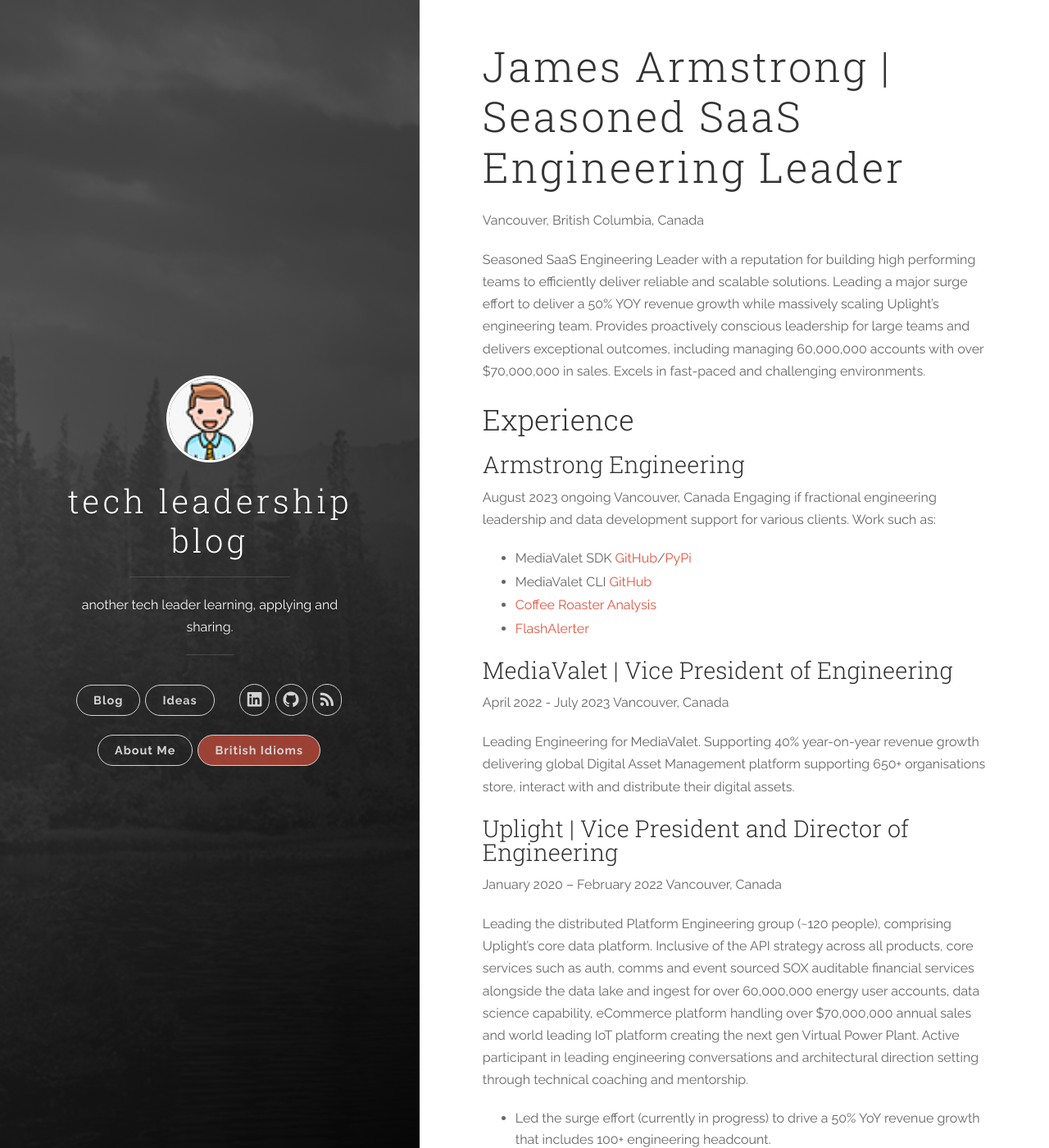
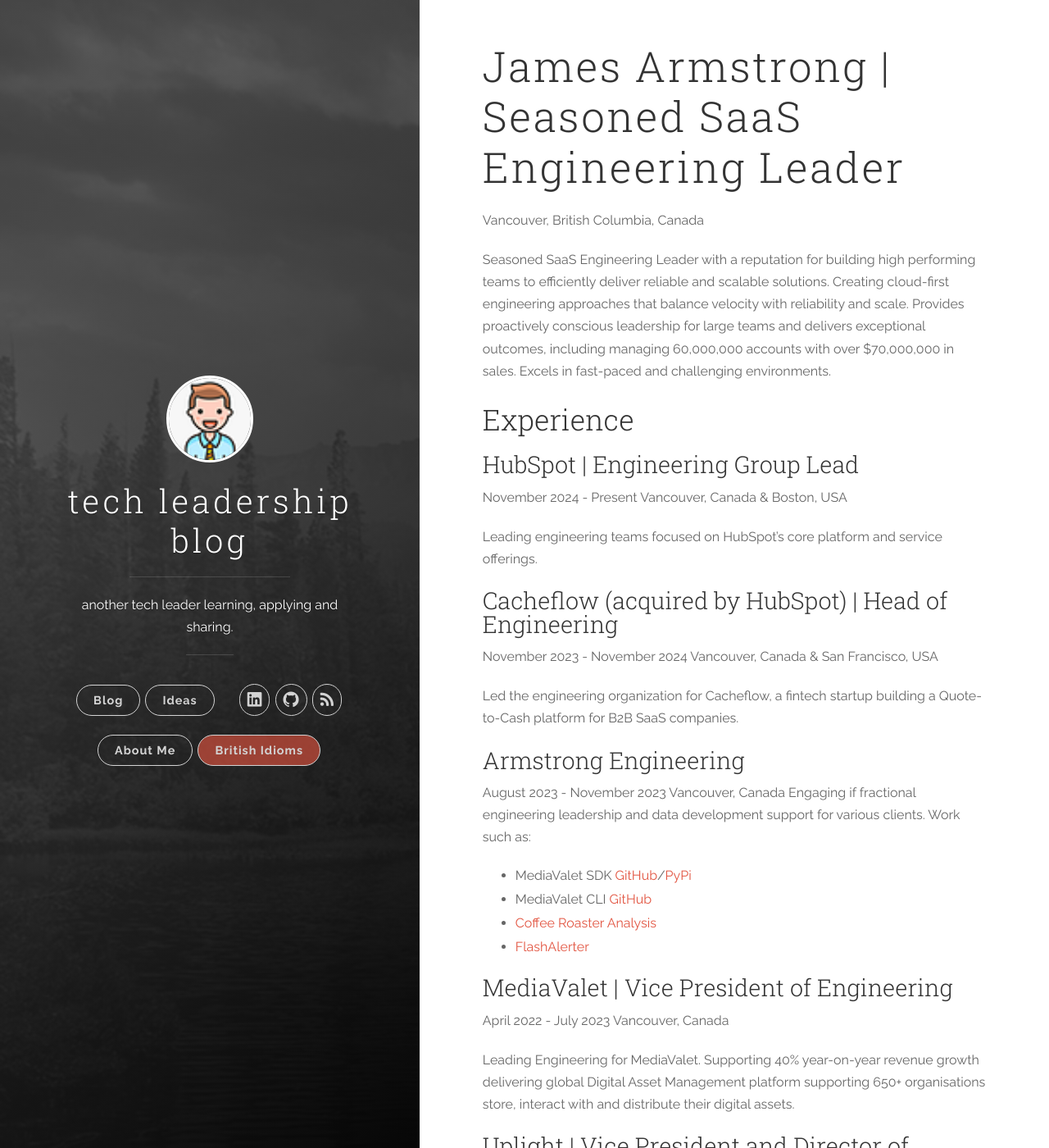
Before and after one commit to nomadicj/nomadicj.github.io, a Jekyll site: the page built from resume.md, in a window 1280 px wide and 1400 px high. Shown: the whole window at 82% size. Built offline with Jekyll 4.4.1, drawn with Linux system fonts in a browser that asks for light colours.

Commit message:
Update resume with HubSpot and Cacheflow roles

```diff
--- a/resume.md
+++ b/resume.md
@@ -1,18 +1,31 @@
 ---
 layout: "page"
 title:  "James Armstrong | Seasoned SaaS Engineering Leader"
-date:   2022-11-01 12:00:00
+date:   2025-05-16 12:00:00
 categories: []
 tags: []
 ---
 
 Vancouver, British Columbia, Canada
 
-Seasoned SaaS Engineering Leader with a reputation for building high performing teams to efficiently deliver reliable and scalable solutions. Leading a major surge effort to deliver a 50% YOY revenue growth while massively scaling Uplight's engineering team. Provides proactively conscious leadership for large teams and delivers exceptional outcomes, including managing 60,000,000 accounts with over $70,000,000 in sales. Excels in fast-paced and challenging environments.
+Seasoned SaaS Engineering Leader with a reputation for building high performing teams to efficiently deliver reliable and scalable solutions. Creating cloud-first engineering approaches that balance velocity with reliability and scale. Provides proactively conscious leadership for large teams and delivers exceptional outcomes, including managing 60,000,000 accounts with over $70,000,000 in sales. Excels in fast-paced and challenging environments.
 
 ## Experience
+
+### HubSpot | Engineering Group Lead
+November 2024 - Present
+Vancouver, Canada & Boston, USA
+
+Leading engineering teams focused on HubSpot's core platform and service offerings.
+
+### Cacheflow (acquired by HubSpot) | Head of Engineering
+November 2023 - November 2024
+Vancouver, Canada & San Francisco, USA
+
+Led the engineering organization for Cacheflow, a fintech startup building a Quote-to-Cash platform for B2B SaaS companies.
+
 ### Armstrong Engineering
-August 2023 ongoing
+August 2023 - November 2023
 Vancouver, Canada
 Engaging if fractional engineering leadership and data development support for various clients. Work such as:
 - MediaValet SDK [GitHub](https://github.com/armstro-ca/mvsdk)/[PyPi](https://pypi.org/project/mvsdk/)
```
